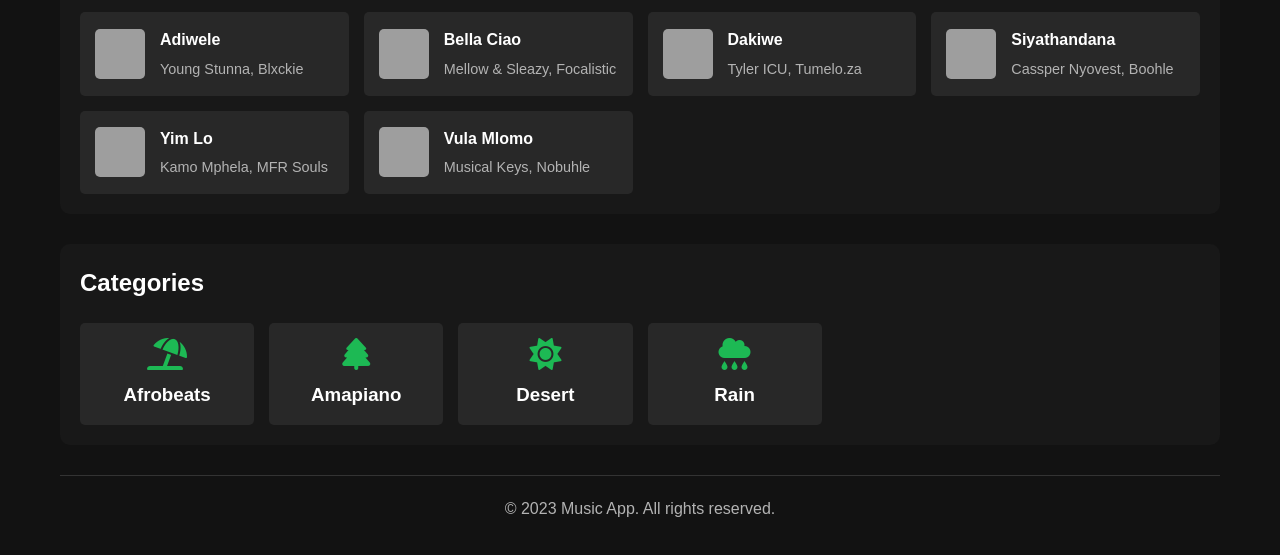
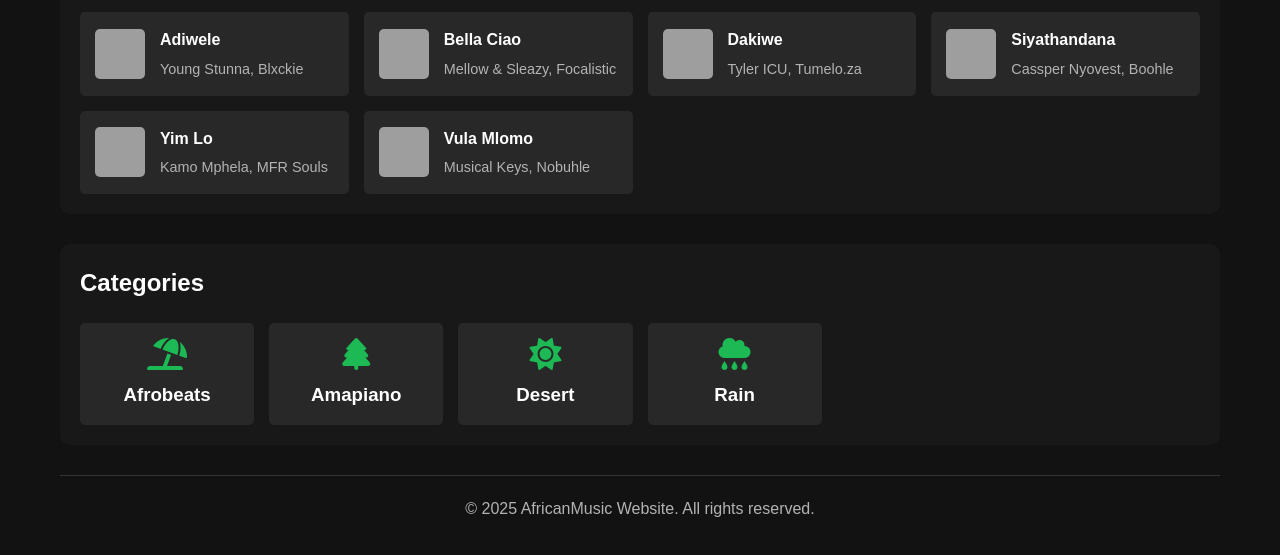
Before and after one commit to David-kuron1996/African-music-website, a website: page index.html in a window 1280 px wide. Shown: the part 1109-1664 px from the top of the page. Drawn offline with Linux system fonts and the light colour scheme; grey boxes are pictures that could not be loaded.

Commit message:
add this file

```diff
--- a/index.html
+++ b/index.html
@@ -62,7 +62,7 @@
         </main>
 
         <footer>
-            <p>&copy; 2023 Music App. All rights reserved.</p>
+            <p>&copy; 2025 AfricanMusic Website. All rights reserved.</p>
         </footer>
     </div>
 
```
